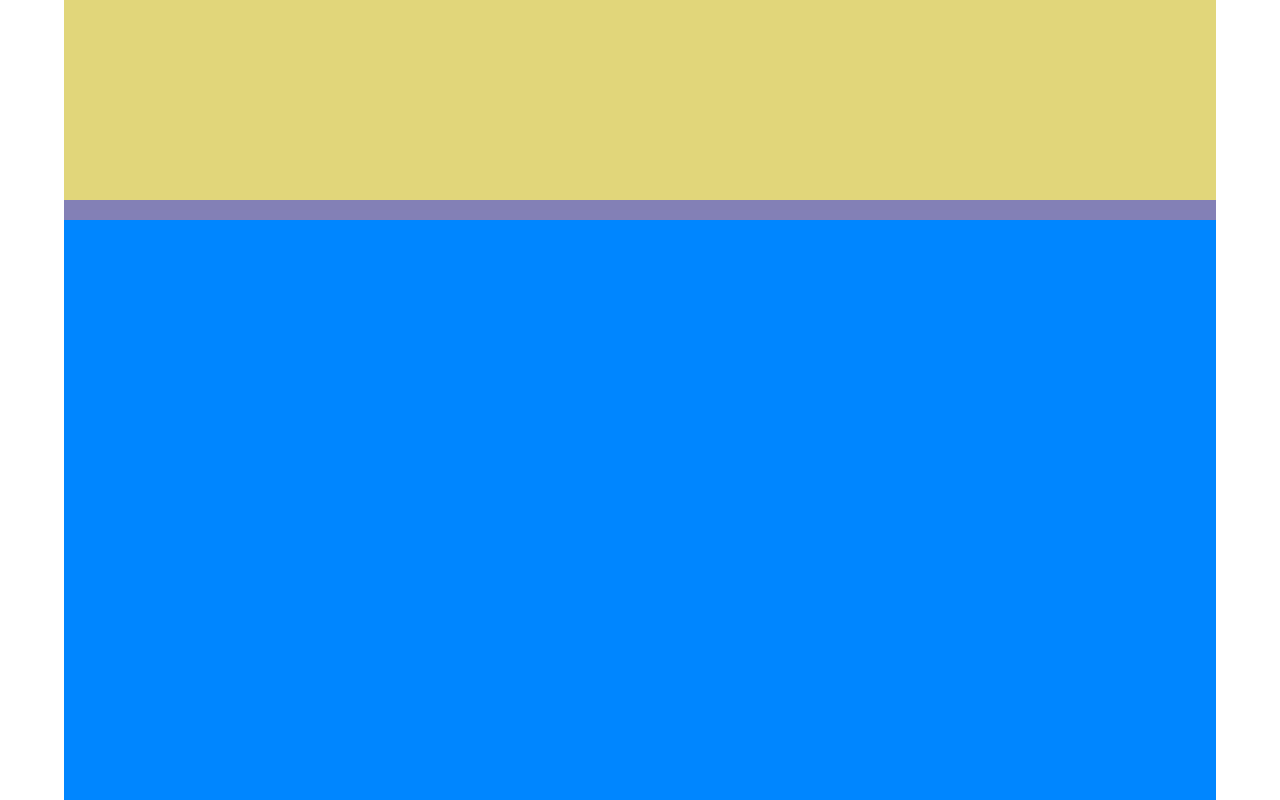
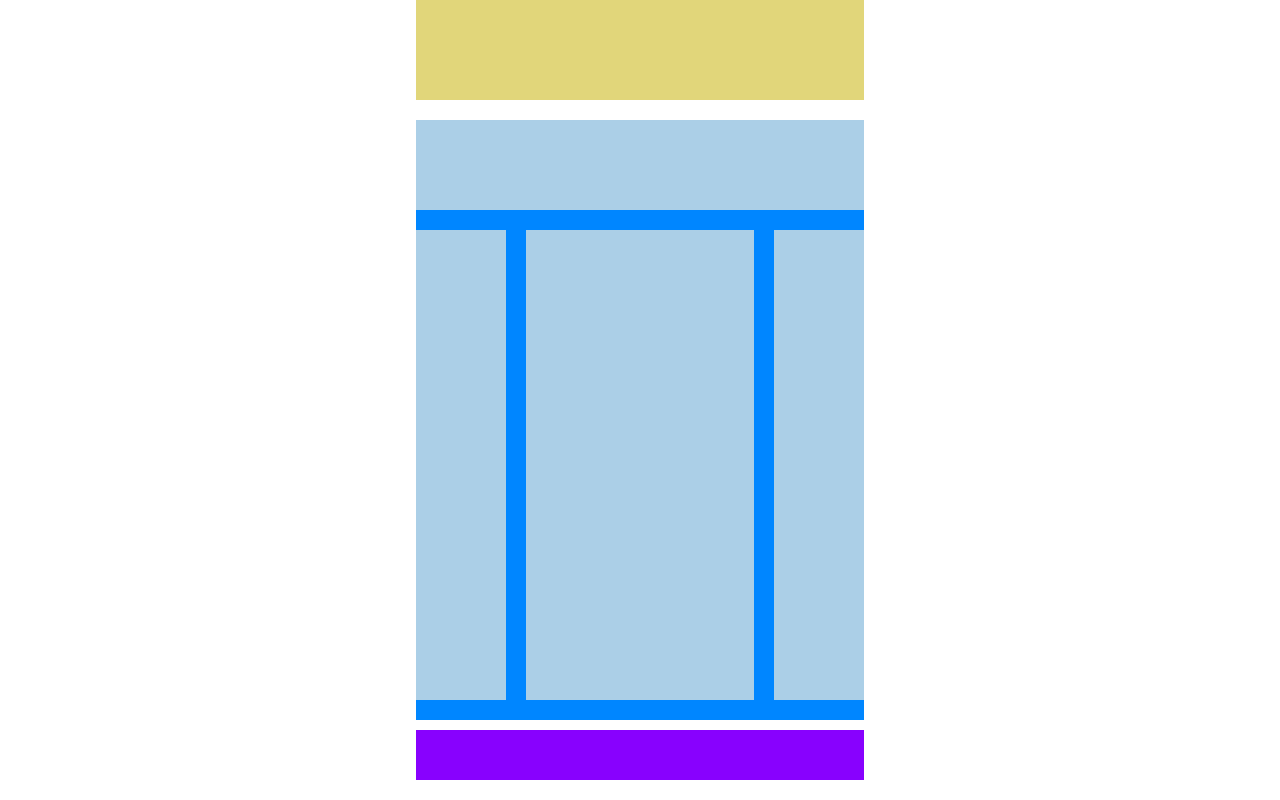
Before and after one commit to vrossi96/htmlcss-struttura-wp, a plain HTML site: page index.html in a window 1280 px wide. Shown: the part 440-1240 px from the top of the page. Drawn offline with Linux system fonts and the light colour scheme.

Commit message:
add floated containers

```diff
--- a/css/style.css
+++ b/css/style.css
@@ -8,9 +8,7 @@
 
 #main-container {
   margin: 20px auto;
-  width: 90%;
-
-  background-color: #8380b6;
+  width: 35%;
 }
 
 header {
@@ -19,14 +17,40 @@ header {
 }
 
 #container-header {
-  height: 500px;
+  height: 400px;
   background-color: #e1d67a;
   margin: 20px 0;
 }
 
 main {
-  height: 800px;
+  height: 600px;
   background-color: #0086ff;
+}
+
+main * {
+  background-color: #abcfe7;
+}
+
+.footer {
+  height: 15%;
+}
+
+.left,
+.center,
+.right {
+  float: left;
+  height: calc(85% - 40px);
+}
+
+.left,
+.right {
+  width: 20%;
+  margin: 20px 0;
+}
+
+.center {
+  width: calc(60% - 40px);
+  margin: 20px 20px;
 }
 
 footer {
--- a/index.html
+++ b/index.html
@@ -16,7 +16,10 @@
         <header></header>
         <div id="container-header"></div>
         <main>
-
+            <div class="footer"></div>
+            <div class="left"></div>
+            <div class="center"></div>
+            <div class="right"></div>
         </main>
         <footer></footer>
     </div>
```
